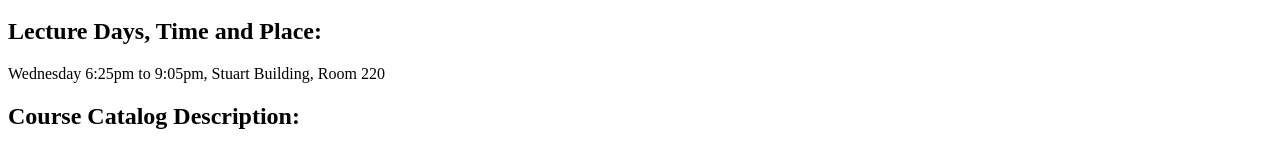
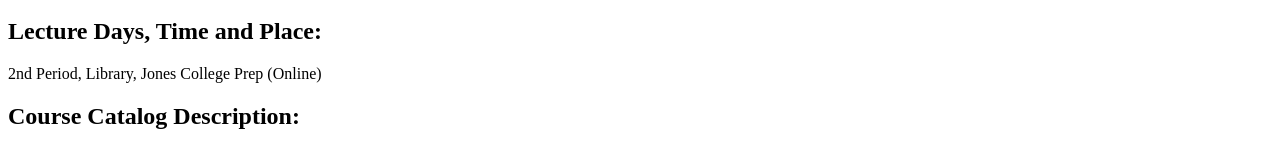
Before and after one commit to bprenticeIIT/Lab2, a plain HTML site: page index.html in a window 1280 px wide. Shown: the part 225-375 px from the top of the page. Drawn offline with Linux system fonts and the light colour scheme.

Commit message:
Update index.html

```diff
--- a/index.html
+++ b/index.html
@@ -11,7 +11,7 @@
 	<h2>Professor:</h2>
 	<p>Daniel Krieglstein</p>
 	<h2>Lecture Days, Time and Place:</h2>
-	<p>Wednesday 6:25pm to 9:05pm, Stuart Building, Room 220</p>
+	<p>2nd Period, Library, Jones College Prep (Online)</p>
 	<h2>Course Catalog Description:</h2>
 	<p>This course will cover the creation of Web pages and sites using HTML, CSS, Javascript and graphical applications. Networked multimedia distribution technologies are also explored. The design of effective Web site including page layout, user interface design, graphic design, content flow and site structure as well as management of Web site resources including intranet management and design considerations are addressed. Students design and create a major Web site with multiple pages and cross-linked structures. <strong>Prerequisites</strong>: [none] <strong>Credit</strong>: 2-2-3 Semester Hours</p>
 	<h2>Course Outcomes:</h2>
```
